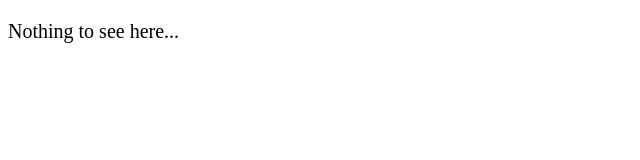
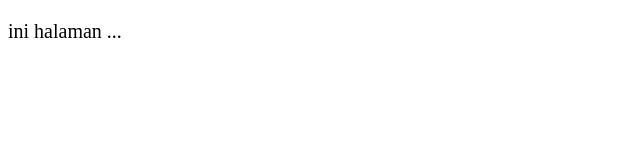
Before and after one commit to sitinurasiahramadani/pertama, a plain HTML site: page index.html in a window 1280 px wide. Shown: the full height of the page, 0-640 px from the left. Drawn offline with Linux system fonts and the light colour scheme.

Commit message:
update index.html

```diff
--- a/index.html
+++ b/index.html
@@ -15,7 +15,7 @@
 </head>
 
 <body>
-  <p>Nothing to see here...</p>
+  <p> ini halaman ...</p>
   <!-- Project -->
   <script src="main.js"></script>
 </body>
```
